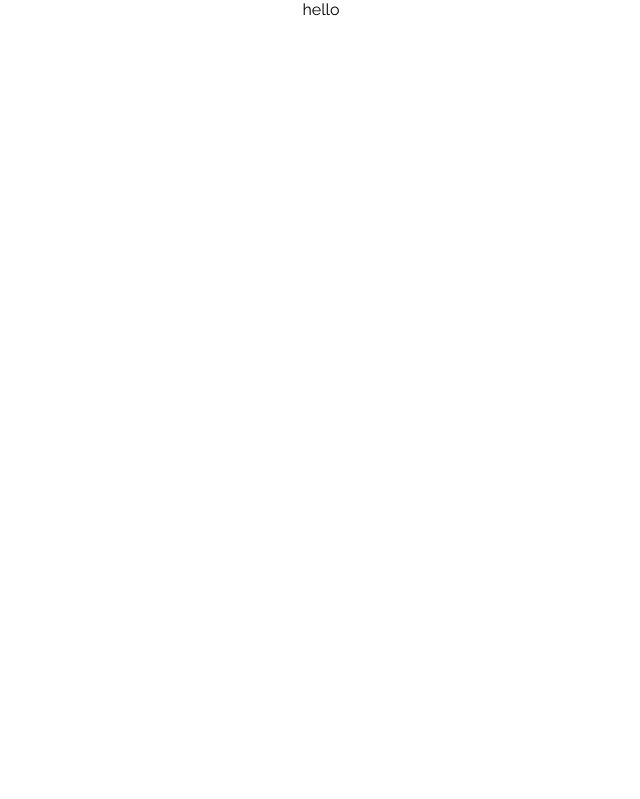
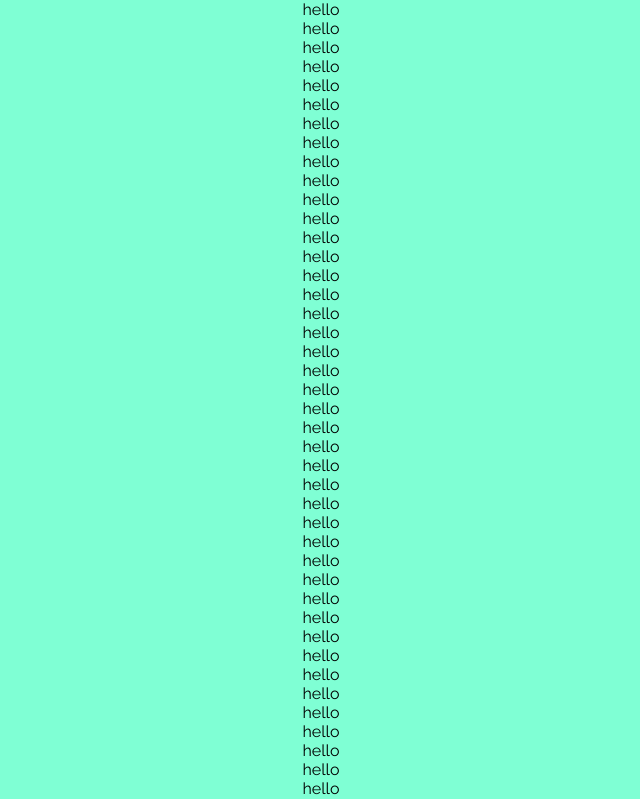
Before and after one commit to UmerSharif/Pixel-Art-App, a React (Create React App) app: page / in a window 1280 px wide. Shown: the top 799 px of the page, without its empty margins (319-959 px from the left). Built offline with nearby package versions, Linux system fonts and the light colour scheme.

Commit message:
setting proper view ports

```diff
--- a/src/App.css
+++ b/src/App.css
@@ -2,37 +2,6 @@
   text-align: center;
 }
 
-.App-logo {
-  height: 40vmin;
-  pointer-events: none;
+.App {
+  background: aquamarine;
 }
-
-@media (prefers-reduced-motion: no-preference) {
-  .App-logo {
-    animation: App-logo-spin infinite 20s linear;
-  }
-}
-
-.App-header {
-  background-color: #282c34;
-  min-height: 100vh;
-  display: flex;
-  flex-direction: column;
-  align-items: center;
-  justify-content: center;
-  font-size: calc(10px + 2vmin);
-  color: white;
-}
-
-.App-link {
-  color: #61dafb;
-}
-
-@keyframes App-logo-spin {
-  from {
-    transform: rotate(0deg);
-  }
-  to {
-    transform: rotate(360deg);
-  }
-}
--- a/src/App.js
+++ b/src/App.js
@@ -5,7 +5,213 @@ function App() {
   console.log("hello ihjb");
   return (
     <div className="App">
-      <p>hello</p>
+      <div>
+        {" "}
+        <p>hello</p>
+        <p>hello</p>
+        <p>hello</p>
+        <p>hello</p>
+        <p>hello</p>
+        <p>hello</p>
+        <p>hello</p>
+        <p>hello</p>
+        <p>hello</p>
+        <p>hello</p>
+        <p>hello</p>
+        <p>hello</p>
+        <p>hello</p>
+        <p>hello</p>
+        <p>hello</p>
+        <p>hello</p>
+        <p>hello</p>
+        <p>hello</p>
+        <p>hello</p>
+        <p>hello</p>
+        <p>hello</p>
+        <p>hello</p>
+        <p>hello</p>
+        <p>hello</p>
+        <p>hello</p>
+        <p>hello</p>
+        <p>hello</p>
+        <p>hello</p>
+        <p>hello</p>
+        <p>hello</p>
+        <p>hello</p>
+        <p>hello</p>
+        <p>hello</p>
+        <p>hello</p>
+        <p>hello</p>
+        <p>hello</p>
+        <p>hello</p>
+        <p>hello</p>
+        <p>hello</p>
+        <p>hello</p>
+        <p>hello</p>
+        <p>hello</p>
+        <p>hello</p>
+        <p>hello</p>
+        <p>hello</p>
+        <p>hello</p>
+        <p>hello</p>
+        <p>hello</p>
+        <p>hello</p>
+        <p>hello</p>
+        <p>hello</p>
+        <p>hello</p>
+        <p>hello</p>
+        <p>hello</p>
+        <p>hello</p>
+        <p>hello</p>
+        <p>hello</p>
+        <p>hello</p>
+        <p>hello</p>
+        <p>hello</p>
+        <p>hello</p>
+        <p>hello</p>
+        <p>hello</p>
+        <p>hello</p>
+        <p>hello</p>
+        <p>hello</p>
+        <p>hello</p>
+        <p>hello</p>
+        <p>hello</p>
+        <p>hello</p>
+        <p>hello</p>
+        <p>hello</p>
+        <p>hello</p>
+        <p>hello</p>
+        <p>hello</p>
+        <p>hello</p>
+        <p>hello</p>
+        <p>hello</p>
+        <p>hello</p>
+        <p>hello</p>
+        <p>hello</p>
+        <p>hello</p>
+        <p>hello</p>
+        <p>hello</p>
+        <p>hello</p>
+        <p>hello</p>
+        <p>hello</p>
+        <p>hello</p>
+        <p>hello</p>
+        <p>hello</p>
+        <p>hello</p>
+        <p>hello</p>
+        <p>hello</p>
+        <p>hello</p>
+        <p>hello</p>
+        <p>hello</p>
+        <p>hello</p>
+        <p>hello</p>
+        <p>hello</p>
+        <p>hello</p>
+        <p>hello</p>
+        <p>hello</p>
+        <p>hello</p>
+        <p>hello</p>
+        <p>hello</p>
+        <p>hello</p>
+        <p>hello</p>
+        <p>hello</p>
+        <p>hello</p>
+        <p>hello</p>
+        <p>hello</p>
+        <p>hello</p>
+        <p>hello</p>
+        <p>hello</p>
+        <p>hello</p>
+        <p>hello</p>
+        <p>hello</p>
+        <p>hello</p>
+        <p>hello</p>
+        <p>hello</p>
+        <p>hello</p>
+        <p>hello</p>
+        <p>hello</p>
+        <p>hello</p>
+        <p>hello</p>
+        <p>hello</p>
+        <p>hello</p>
+        <p>hello</p>
+        <p>hello</p>
+        <p>hello</p>
+        <p>hello</p>
+        <p>hello</p>
+        <p>hello</p>
+        <p>hello</p>
+        <p>hello</p>
+        <p>hello</p>
+        <p>hello</p>
+        <p>hello</p>
+        <p>hello</p>
+        <p>hello</p>
+        <p>hello</p>
+        <p>hello</p>
+        <p>hello</p>
+        <p>hello</p>
+        <p>hello</p>
+        <p>hello</p>
+        <p>hello</p>
+        <p>hello</p>
+        <p>hello</p>
+        <p>hello</p>
+        <p>hello</p>
+        <p>hello</p>
+        <p>hello</p>
+        <p>hello</p>
+        <p>hello</p>
+        <p>hello</p>
+        <p>hello</p>
+        <p>hello</p>
+        <p>hello</p>
+        <p>hello</p>
+        <p>hello</p>
+        <p>hello</p>
+        <p>hello</p>
+        <p>hello</p>
+        <p>hello</p>
+        <p>hello</p>
+        <p>hello</p>
+        <p>hello</p>
+        <p>hello</p>
+        <p>hello</p>
+        <p>hello</p>
+        <p>hello</p>
+        <p>hello</p>
+        <p>hello</p>
+        <p>hello</p>
+        <p>hello</p>
+        <p>hello</p>
+        <p>hello</p>
+        <p>hello</p>
+        <p>hello</p>
+        <p>hello</p>
+        <p>hello</p>
+        <p>hello</p>
+        <p>hello</p>
+        <p>hello</p>
+        <p>hello</p>
+        <p>hello</p>
+        <p>hello</p>
+        <p>hello</p>
+        <p>hello</p>
+        <p>hello</p>
+        <p>hello</p>
+        <p>hello</p>
+        <p>hello</p>
+        <p>hello</p>
+        <p>hello</p>
+        <p>hello</p>
+        <p>hello</p>
+        <p>hello</p>
+        <p>hello</p>
+        <p>hello</p>
+        <p>hello</p>
+        <p>hello</p>
+        <p>hello</p>
+      </div>
     </div>
   );
 }
--- a/src/index.css
+++ b/src/index.css
@@ -7,8 +7,17 @@
   box-sizing: border-box;
 }
 
-html, body, #root, #root>div {
-  height: 100%
+/* html,
+body {
+  width: 100vw;
+  height: 100vh;
+} */
+
+html {
+  height: 100%;
+}
+body {
+  min-height: 100%;
 }
 
 html {
```
